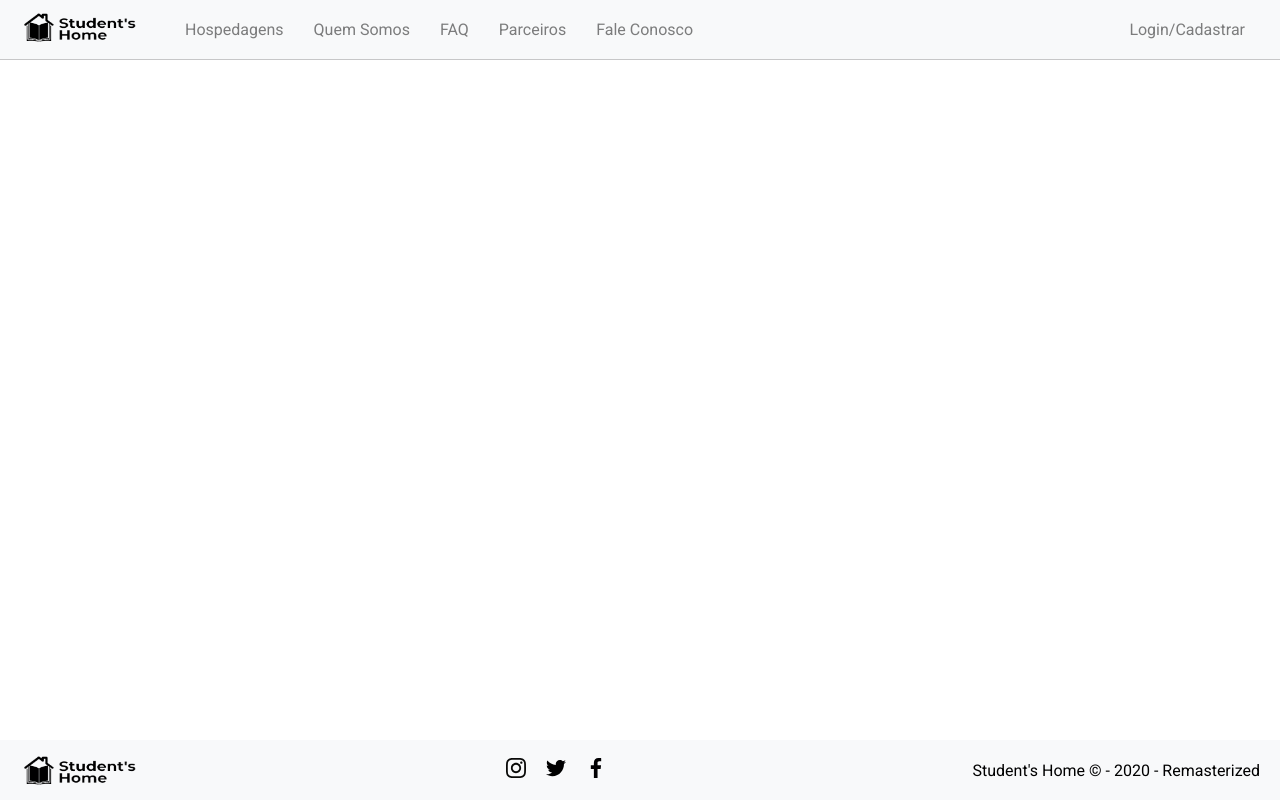
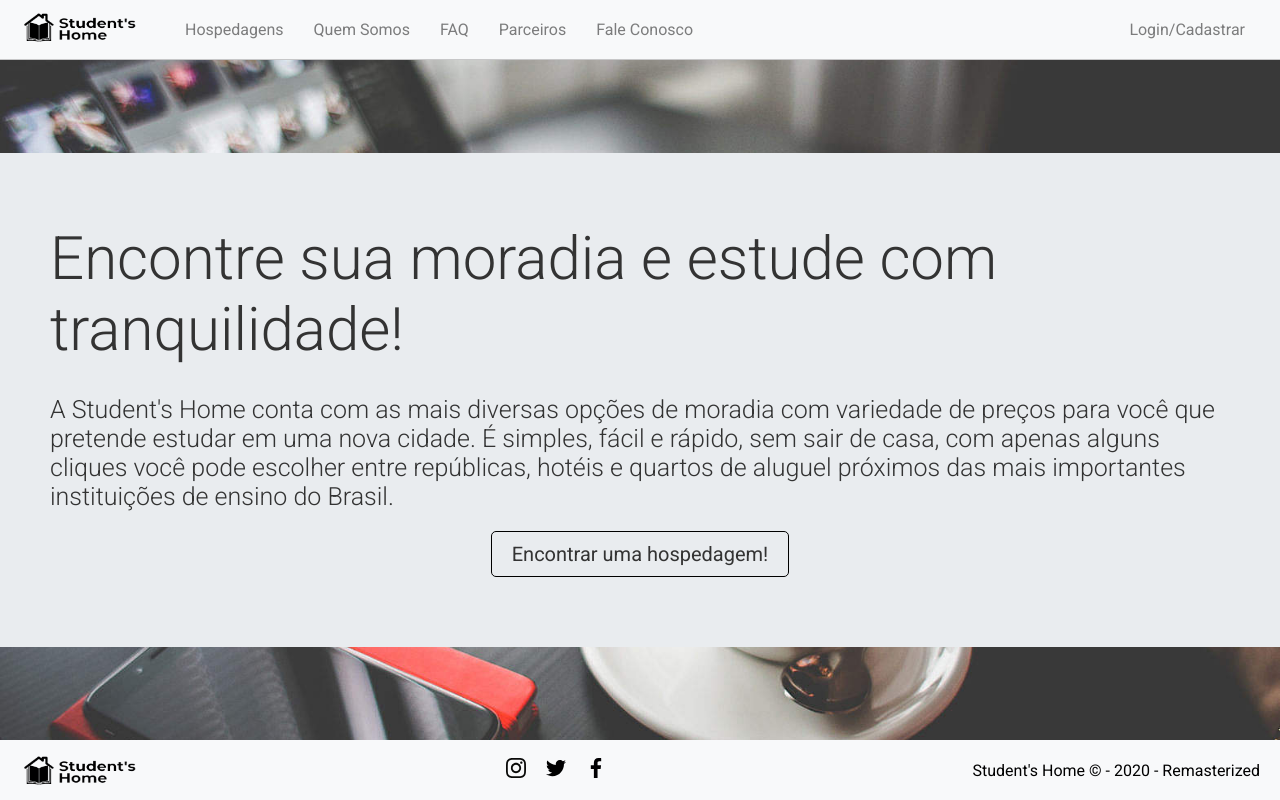
Before and after one commit to HenriqueeLoopes/studentshome, a React (Create React App) app: page / in a window 1280 px wide. Built offline with nearby package versions, Linux system fonts and the light colour scheme.

Commit message:
index page layout created

```diff
--- a/public/index.html
+++ b/public/index.html
@@ -9,7 +9,7 @@
       É simples, fácil e rápido, sem sair de casa, com apenas alguns cliques você pode escolher entre repúblicas, hotéis e quartos de aluguel próximos das mais importantes instituições de ensino do Brasil."
     />
 
-    <link href="https://fonts.googleapis.com/css2?family=Roboto:wght@400;500;700;900&display=swap" rel="stylesheet">
+    <link href="https://fonts.googleapis.com/css2?family=Roboto:wght@300;400;500;700;900&display=swap" rel="stylesheet">
     <title>React App</title>
   </head>
   <body>
--- a/src/global.css
+++ b/src/global.css
@@ -8,6 +8,11 @@ html,
 body,
 #root {
   height: 100vh;
+}
+
+html, body {
+  background-image: url("./assets/background.jpg");
+  background-size: cover;
 }
 
 body,
--- a/src/pages/Index/index.tsx
+++ b/src/pages/Index/index.tsx
@@ -1,4 +1,6 @@
 import React from "react";
+import { Link } from 'react-router-dom';
+
 import Footer from "../../components/Footer";
 import Header from "../../components/Header";
 
@@ -8,7 +10,20 @@ export default function Index() {
   return (
     <>
       <Header />
-
+      <div className="main-container">
+        <div className="center-container">
+          <h1>Encontre sua moradia e estude com tranquilidade!</h1>
+          <h3>
+            A Student's Home conta com as mais diversas opções de moradia com
+            variedade de preços para você que pretende estudar em uma nova
+            cidade. É simples, fácil e rápido, sem sair de casa, com apenas
+            alguns cliques você pode escolher entre repúblicas, hotéis e quartos
+            de aluguel próximos das mais importantes instituições de ensino do
+            Brasil.
+          </h3>
+          <Link to="/accommodations">Encontrar uma hospedagem!</Link>
+        </div>
+      </div>
       <Footer />
     </>
   );
--- a/src/pages/Index/styles.css
+++ b/src/pages/Index/styles.css
@@ -0,0 +1,50 @@
+.main-container {
+    height: calc(100vh - 12rem);
+    width: 100vw;
+    display: flex;
+    justify-content: center;
+    align-items: center;
+    color: #333;
+}
+
+.main-container .center-container {
+    width: 100vw;
+    background-color: #e9ecef;
+    padding: 7rem 5rem;
+
+    display: flex;
+    flex-direction: column;
+    align-items: center;
+    justify-content: center;
+}
+
+.main-container .center-container h1 {
+    font-size: 6rem;
+    font-weight: 300;
+}
+
+.main-container .center-container h3 {
+    margin-top: 3rem;
+    font-size: 2.5rem;
+    font-weight: 300;
+    max-width: 1600px;
+}
+
+.main-container .center-container a {
+    text-decoration: none;
+    font-size: 2rem;
+    color: #333;
+    margin-top: 2rem;
+
+    border: 1px solid #000;
+    border-radius: 0.5rem;
+    padding: 1rem 2rem;
+
+    transition: all ease-in-out 0.2s;
+}
+
+.main-container .center-container a:hover {
+    color: #fff;
+    background-color: #343a40;
+    border-color: #343a40;
+}
```
Also changed, not shown: src/assets/background.jpg (added).
